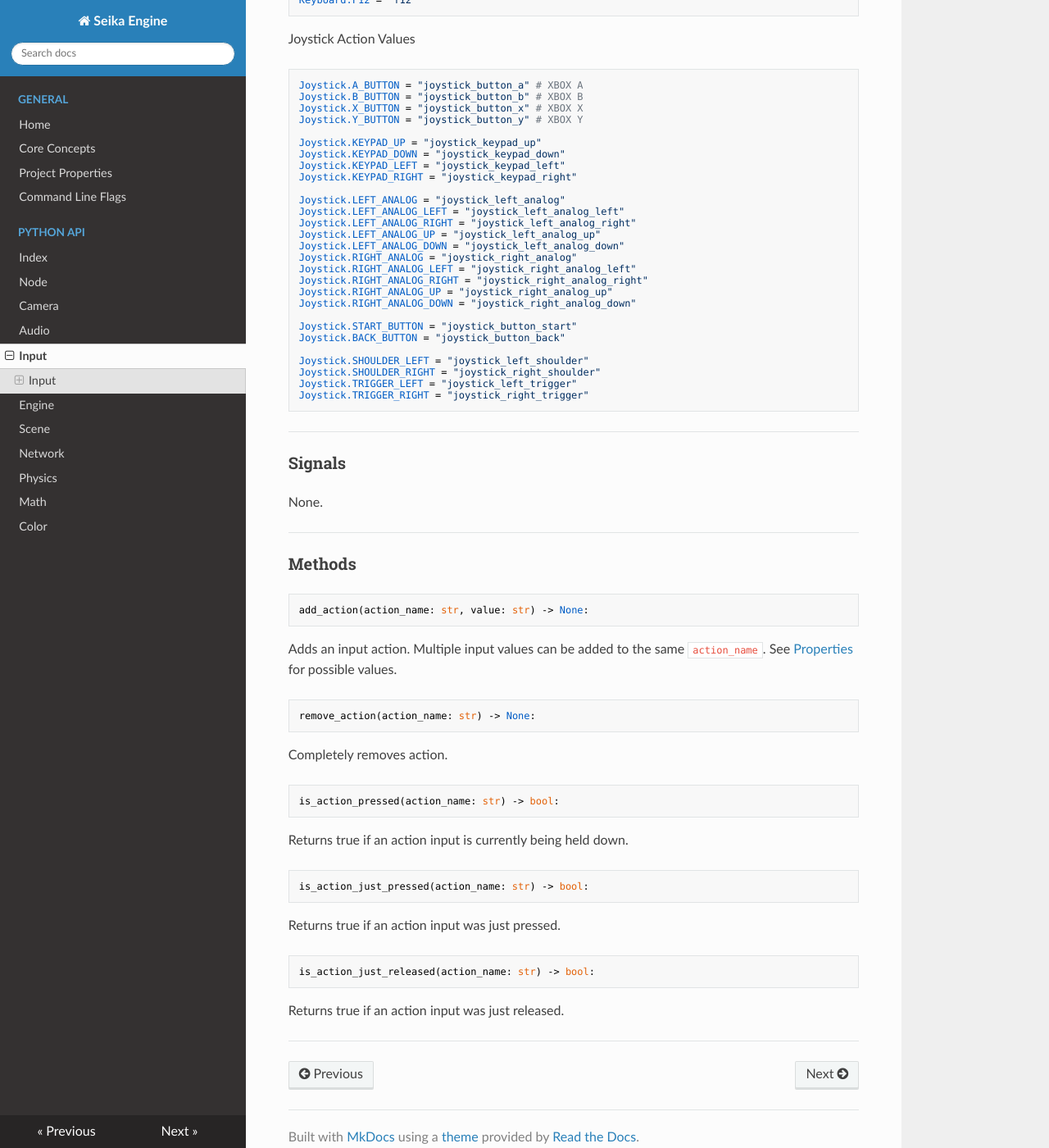
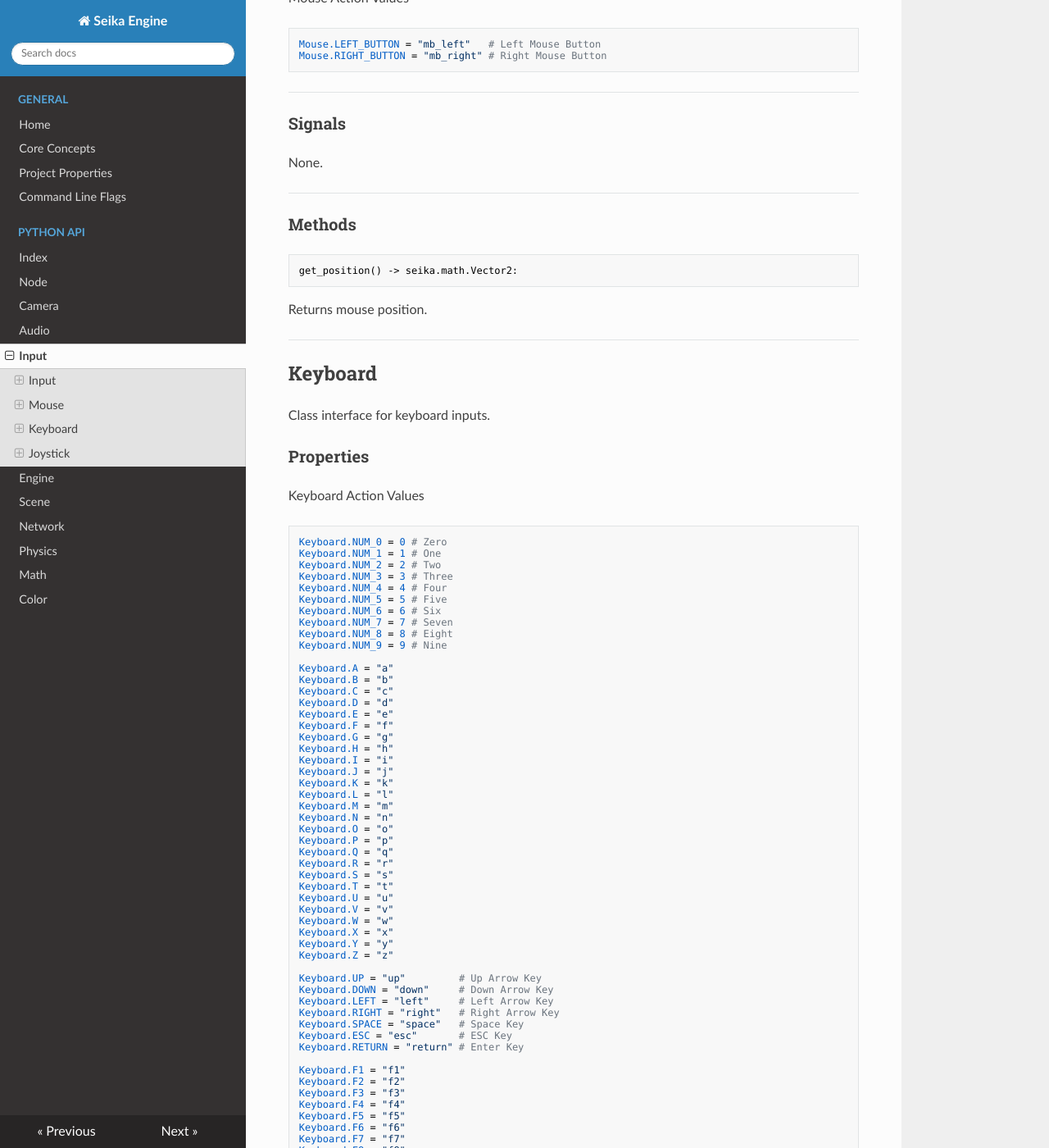
Before and after one commit to Chukobyte/seika-engine, an MkDocs documentation site: the page built from docs/python_api/input.md, in a window 1280 px wide and 1400 px high, scrolled down 1298 px. Shown: the whole window at 82% size. Built offline with MkDocs 1.6.1, drawn with Linux system fonts in a browser that asks for light colours; nearby versions of some CDN libraries; some of the changed text lies outside the part shown.

Commit message:
Added function get mouse position function to Python API and updated docs for Input.

````diff
--- a/docs/python_api/input.md
+++ b/docs/python_api/input.md
@@ -3,6 +3,57 @@
 ## Input
 
 Class for handling input.
+
+### Properties
+
+None.
+
+---
+
+### Signals
+
+None.
+
+---
+
+### Methods
+
+```python
+add_action(action_name: str, value: str) -> None:
+```
+
+Adds an input action.  Multiple input values can be added to the same `action_name`.  For possible values check [Mouse](#properties_1), [Keyboard](#properties_2), and [Joystick](#properties_3) properties.
+
+```python
+remove_action(action_name: str) -> None:
+```
+
+Completely removes action.
+
+
+```python
+is_action_pressed(action_name: str) -> bool:
+```
+
+Returns true if an action input is currently being held down.
+
+```python
+is_action_just_pressed(action_name: str) -> bool:
+```
+
+Returns true if an action input was just pressed.
+
+```python
+is_action_just_released(action_name: str) -> bool:
+```
+
+Returns true if an action input was just released.
+
+---
+
+## Mouse
+
+Class interface for mouse inputs.
 
 ### Properties
 
@@ -12,6 +63,30 @@ Mouse Action Values
 Mouse.LEFT_BUTTON = "mb_left"   # Left Mouse Button
 Mouse.RIGHT_BUTTON = "mb_right" # Right Mouse Button
 ```
+
+---
+
+### Signals
+
+None.
+
+---
+
+### Methods
+
+```python
+get_position() -> seika.math.Vector2:
+```
+
+Returns mouse position.
+
+---
+
+## Keyboard
+
+Class interface for keyboard inputs.
+
+### Properties
 
 Keyboard Action Values
 
@@ -76,6 +151,26 @@ Keyboard.F11 = "f11"
 Keyboard.F12 = "f12"
 ```
 
+---
+
+### Signals
+
+None.
+
+---
+
+### Methods
+
+None.
+
+---
+
+## Joystick
+
+Class interface for joystick inputs.
+
+### Properties
+
 Joystick Action Values
 
 ```
@@ -119,35 +214,6 @@ None.
 
 ### Methods
 
-```python
-add_action(action_name: str, value: str) -> None:
-```
-
-Adds an input action.  Multiple input values can be added to the same `action_name`.  See [Properties](#properties) for possible values.
-
-```python
-remove_action(action_name: str) -> None:
-```
-
-Completely removes action.
-
-
-```python
-is_action_pressed(action_name: str) -> bool:
-```
-
-Returns true if an action input is currently being held down.
-
-```python
-is_action_just_pressed(action_name: str) -> bool:
-```
-
-Returns true if an action input was just pressed.
-
-```python
-is_action_just_released(action_name: str) -> bool:
-```
-
-Returns true if an action input was just released.
+None.
 
 ---
````
Also changed, not shown: 3 other files.
